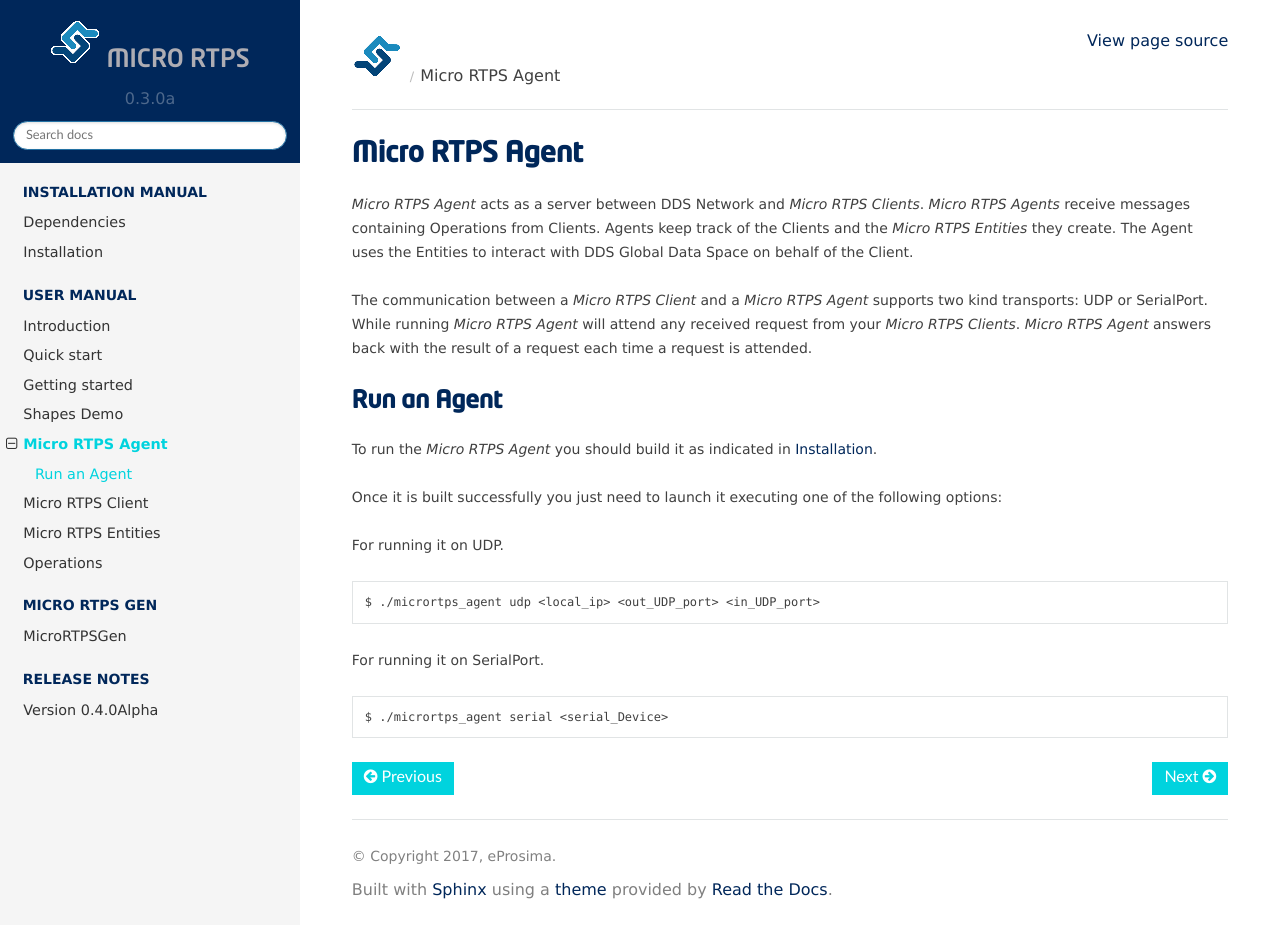
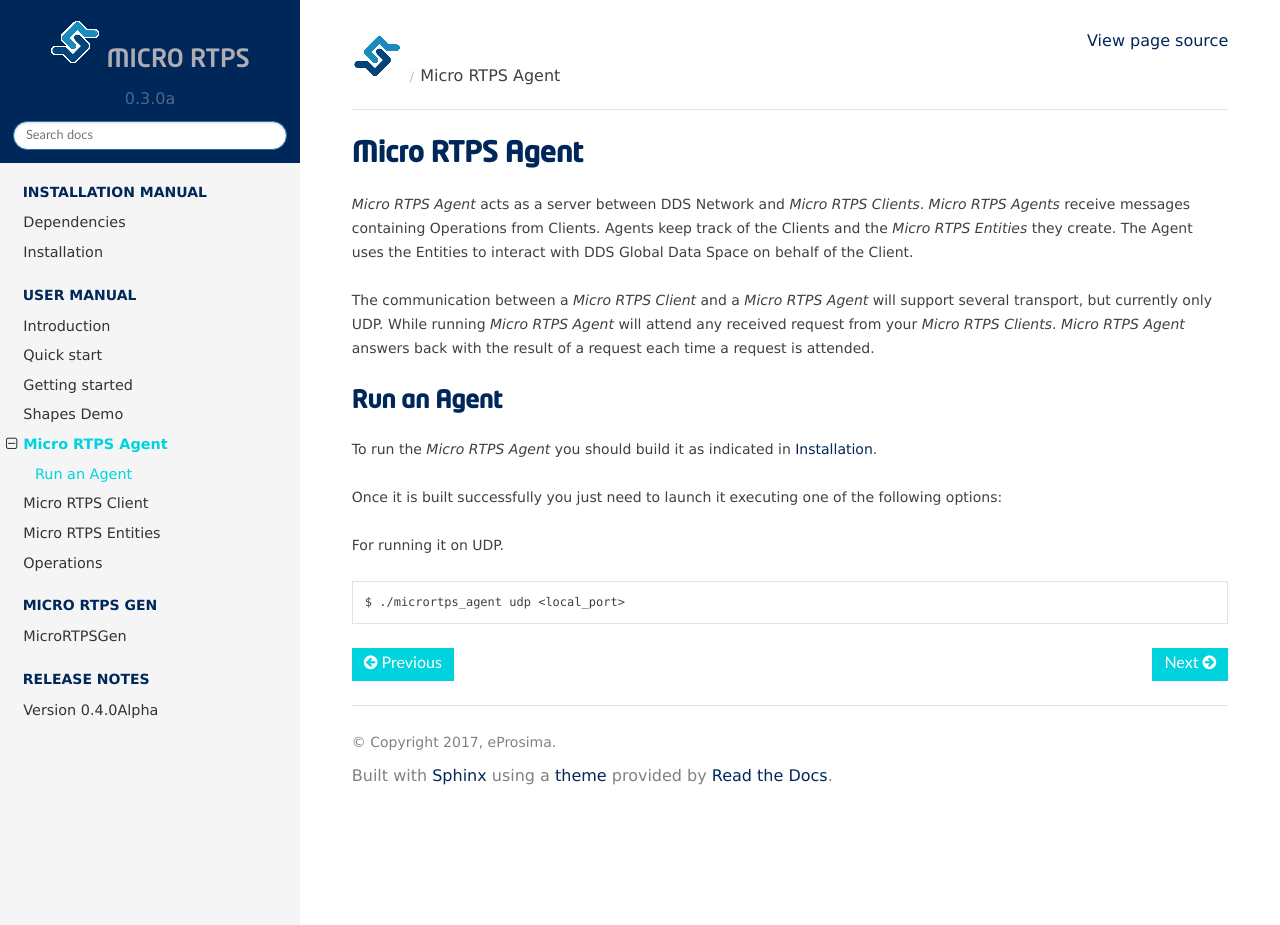
Before and after one commit to eProsima/Micro-XRCE-DDS-docs, a Sphinx documentation site: the page built from docs/agent.rst, in a window 1280 px wide and 925 px high. Built offline with Sphinx 7.4.7 and the Read the Docs theme 2.0.0, drawn with Linux system fonts in a browser that asks for light colours.

Commit message:
Refs #2813. Fringes.

```diff
--- a/docs/agent.rst
+++ b/docs/agent.rst
@@ -3,21 +3,22 @@
 Micro RTPS Agent
 ================
 
-*Micro RTPS Agent* acts as a server between DDS Network and *Micro RTPS Clients*. *Micro RTPS Agents* receive messages containing Operations from Clients. Agents keep track of the Clients and the *Micro RTPS Entities* they create. The Agent uses the Entities to interact with DDS Global Data Space on behalf of the Client.
+*Micro RTPS Agent* acts as a server between DDS Network and *Micro RTPS Clients*.
+*Micro RTPS Agents* receive messages containing Operations from Clients.
+Agents keep track of the Clients and the *Micro RTPS Entities* they create.
+The Agent uses the Entities to interact with DDS Global Data Space on behalf of the Client.
 
-The communication between a *Micro RTPS Client* and a *Micro RTPS Agent* supports two kind transports: UDP or SerialPort. While running *Micro RTPS Agent* will attend any received request from your *Micro RTPS Clients*. *Micro RTPS Agent* answers back with the result of a request each time a request is attended.
+The communication between a *Micro RTPS Client* and a *Micro RTPS Agent* will support several transport, but currently only UDP.
+While running *Micro RTPS Agent* will attend any received request from your *Micro RTPS Clients*.
+*Micro RTPS Agent* answers back with the result of a request each time a request is attended.
 
 Run an Agent
 ------------
 
-To run the *Micro RTPS Agent* you should build it as indicated in :ref:`sources_label`.
+To run the *Micro RTPS Agent* you should build it as indicated in :ref:`installation_label`.
 
 Once it is built successfully you just need to launch it executing one of the following options:
 
 For running it on UDP.  ::
 
-    $ ./micrortps_agent udp <local_ip> <out_UDP_port> <in_UDP_port>
-
-For running it on SerialPort.  ::
-
-    $ ./micrortps_agent serial <serial_Device>
+    $ ./micrortps_agent udp <local_port>
--- a/docs/client.rst
+++ b/docs/client.rst
@@ -82,6 +82,7 @@
 
 This function performs all the activities required related to the session.
 This activities include:
+
 - Send written topics to the agent.
 - Receive topics from the agent.
 - In reliable connection, send and received heartbeats and acknacks.
--- a/docs/installation.rst
+++ b/docs/installation.rst
@@ -1,4 +1,4 @@
-.. _sources_label:
+.. _installation_label:
 
 Installation
 =========================
--- a/docs/quickstart.rst
+++ b/docs/quickstart.rst
@@ -120,7 +120,7 @@
 
 To learn more about DDS and FastRTPS: `eProsima Fast RTPS <http://eprosima-fast-rtps.readthedocs.io>`_
 
-To learn how to install *Micro RTPS* read: :ref:`sources_label`
+To learn how to install *Micro RTPS* read: :ref:`installation_label`
 
 To learn more about *Micro RTPS* read :ref:`user`
 
--- a/docs/shapes_demo.rst
+++ b/docs/shapes_demo.rst
@@ -28,7 +28,7 @@
 delete <id>
     Removes object with <id> identifier
 exit
-    Close program previously notifying the agent.
+    Close program notifying previously the agent.
 
 
 For example, to create a publisher client that send a square topic in reliable mode, you need to run the following commands in order: ::
```
